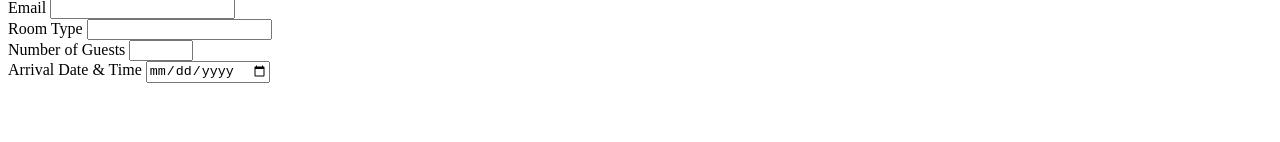
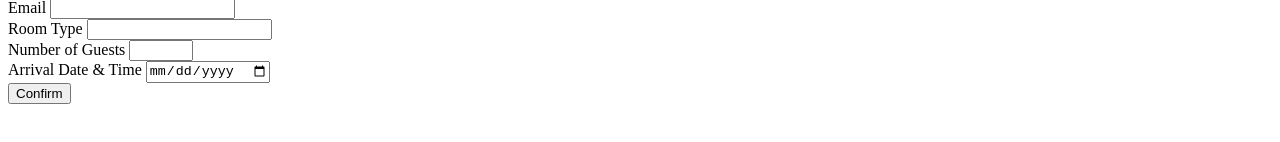
Before and after one commit to mrimrimri3/simple-form, a plain HTML site: page index.html in a window 1280 px wide. Shown: the part 366-508 px from the top of the page. Drawn offline with Linux system fonts and the light colour scheme.

Commit message:
Update index.html

```diff
--- a/index.html
+++ b/index.html
@@ -34,7 +34,8 @@
         <section id="arrival-date">
             <label for="date">Arrival Date & Time</label>
             <input id="date" name="arrival-date" type="date">
-
+            <br>
+        <input type="submit" value="Confirm">
         </section>
         </form>
     </body>
```
